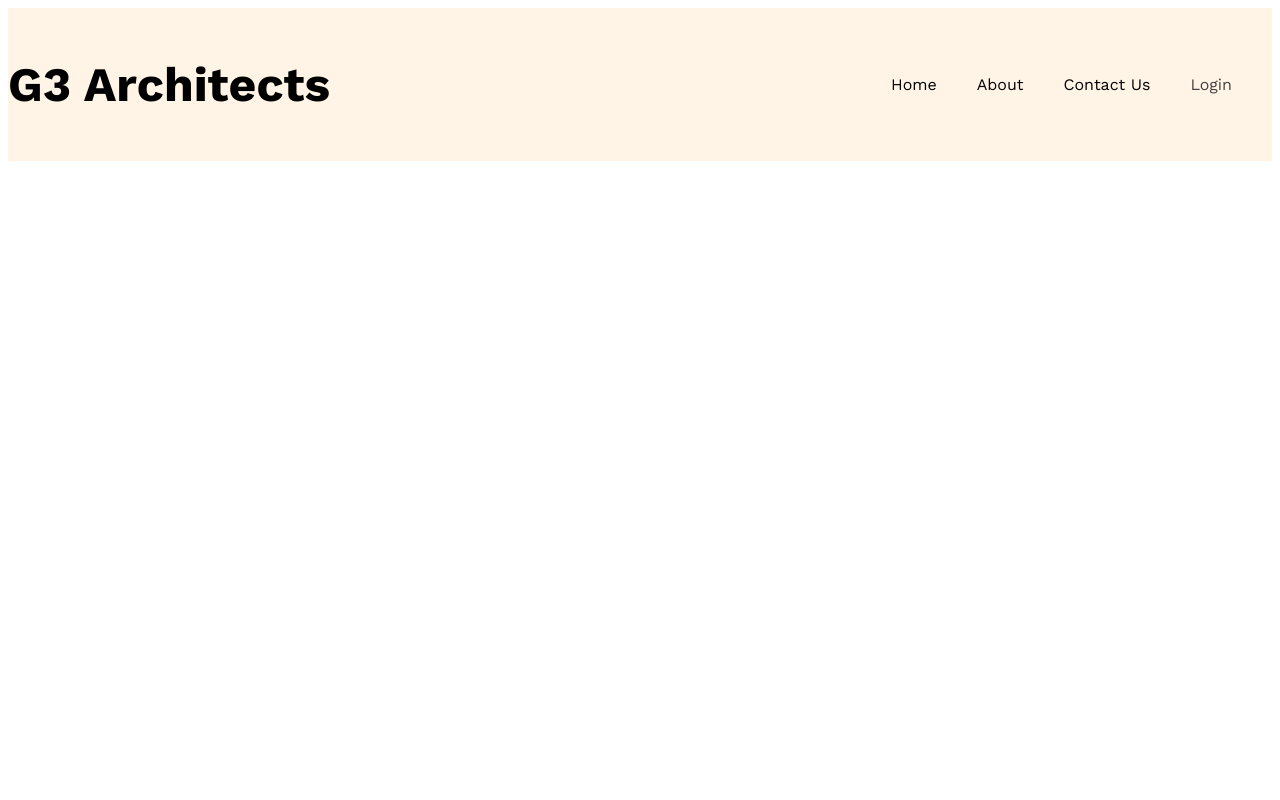
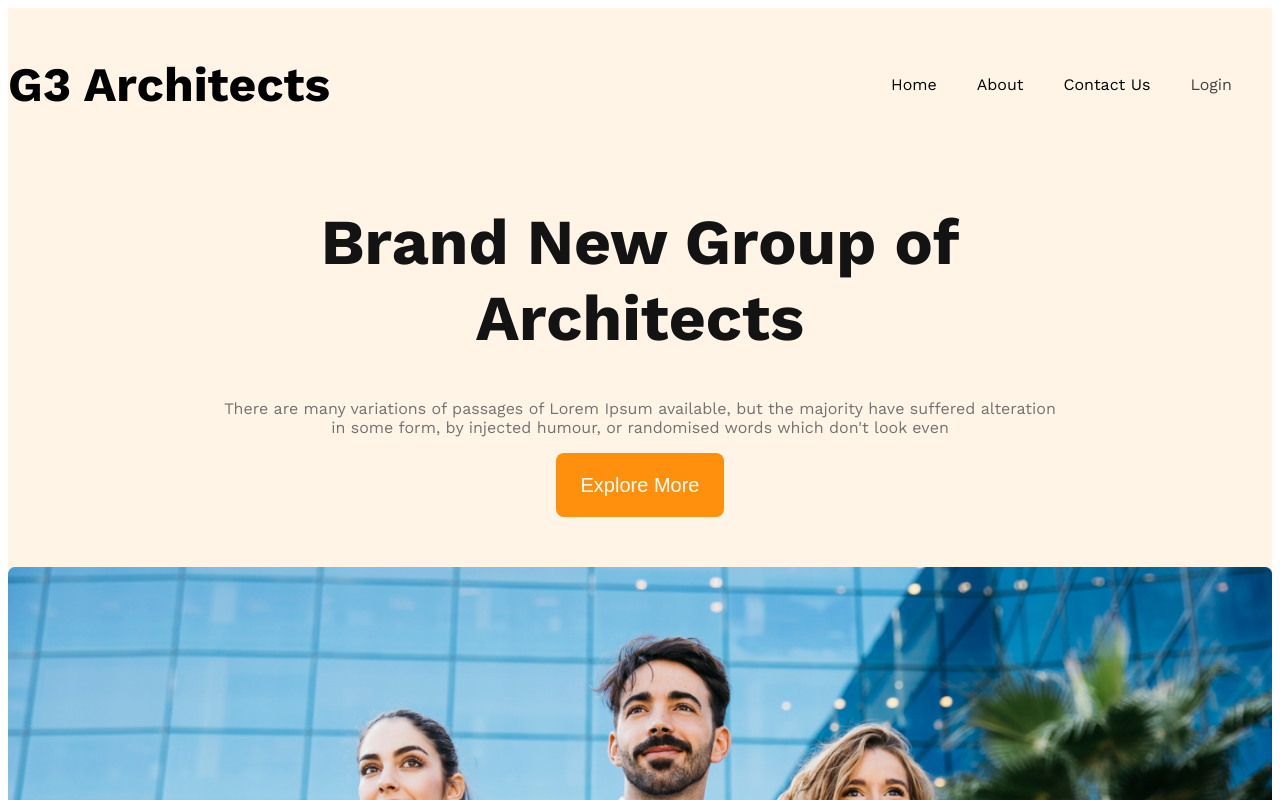
Before and after one commit to shafayat58/G3_Architects, a plain HTML site: page index.html in a window 1280 px wide. Shown: the top 800 px of the page. Drawn offline with nearby package versions, Linux system fonts and the light colour scheme.

Commit message:
add banner section

```diff
--- a/index.html
+++ b/index.html
@@ -18,6 +18,17 @@
     </ul>
   </nav>
   <div class="banner">
+    <div class="banner_content">
+      <h1 class="banner_tittle">Brand New
+        Group of Architects</h1>
+      <p class="banner_description">There are many variations of passages of Lorem Ipsum available, but the majority have
+        suffered alteration in some form,
+        by injected humour, or randomised words which don't look even</p>
+      <button class="btn_primary">Explore More</button>
+    </div>
+
+
+    <img class="banner_image" src="images/banner.png" alt="">
 
   </div>
   </header>
--- a/style/index.css
+++ b/style/index.css
@@ -53,3 +53,33 @@ nav ul li a{
   max-width: 1440px;
   margin: 0 auto;
 }
+/* button style */
+.btn_primary{
+ color: white;
+max-width: 180px;
+padding: 21px 25px 20px;
+background-color:#FF900E ;
+border-radius: 8px;
+font-size: 1.25rem;
+border: none;
+}
+/* banner style */
+.banner_tittle{
+  font-size: 4rem;
+  font-weight: bold;
+  color: #131313;
+}
+.banner_description{
+  font-size: 1rem;
+  color: #727272;
+}
+.banner_content{
+  max-width: 850px;
+  margin: 0 auto;
+  text-align: center;
+  margin-bottom: 50px;
+}
+.banner_image{
+  width: 100%;
+}
+/* Responsive Media Query */
```
Also changed, not shown: images/architect.png (added), images/banner.png (added), images/icons/customers.png (added), images/icons/email.png (added), images/icons/projects.png (added), images/icons/ribon.png (added), images/sponsors/amazon.png (added), images/sponsors/figma.png (added), images/sponsors/google.png (added), images/sponsors/spotify.png (added), images/sponsors/telerama.png (added), images/team1.png (added), images/team2.png (added), images/team3.png (added), 1 more files, 1 other file.
